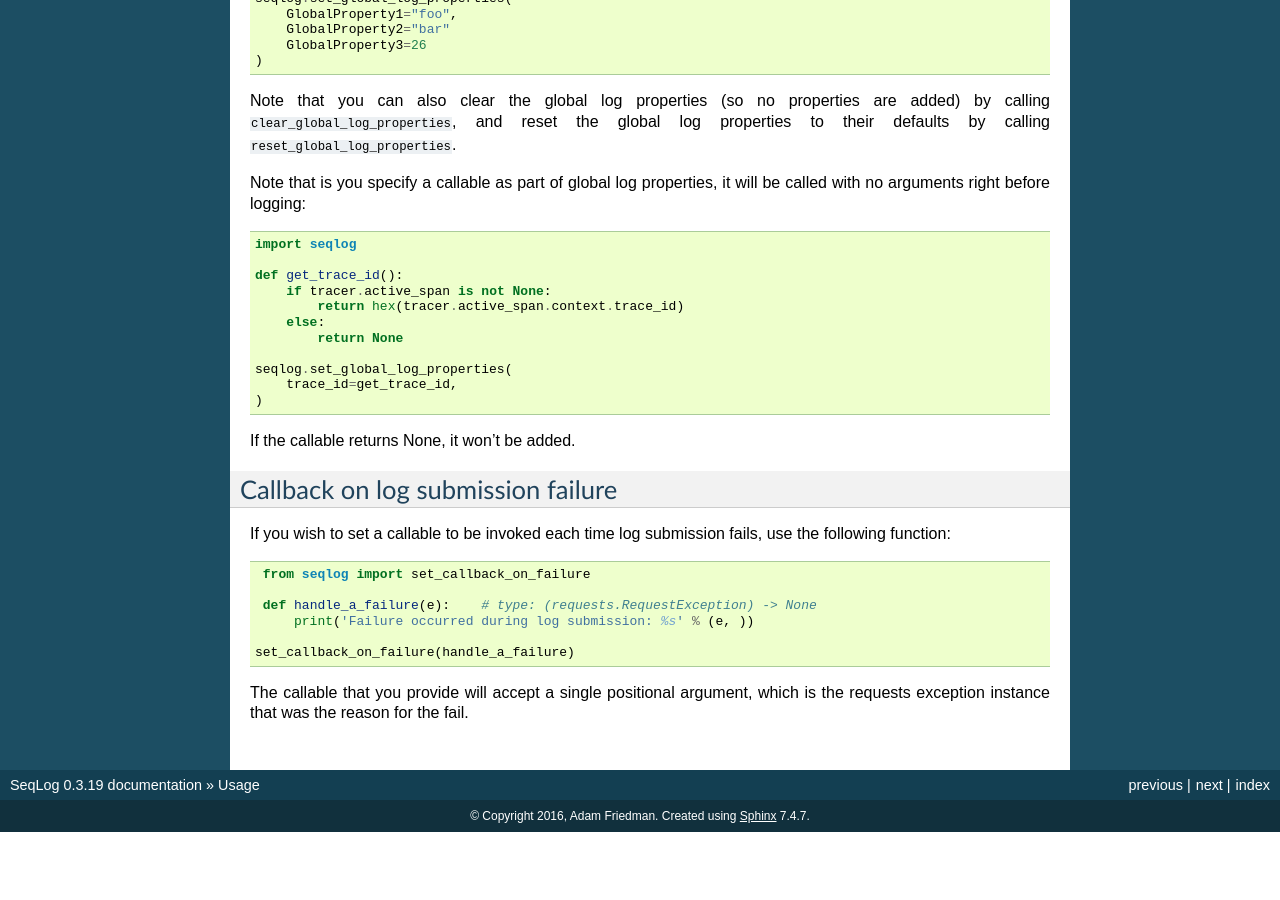
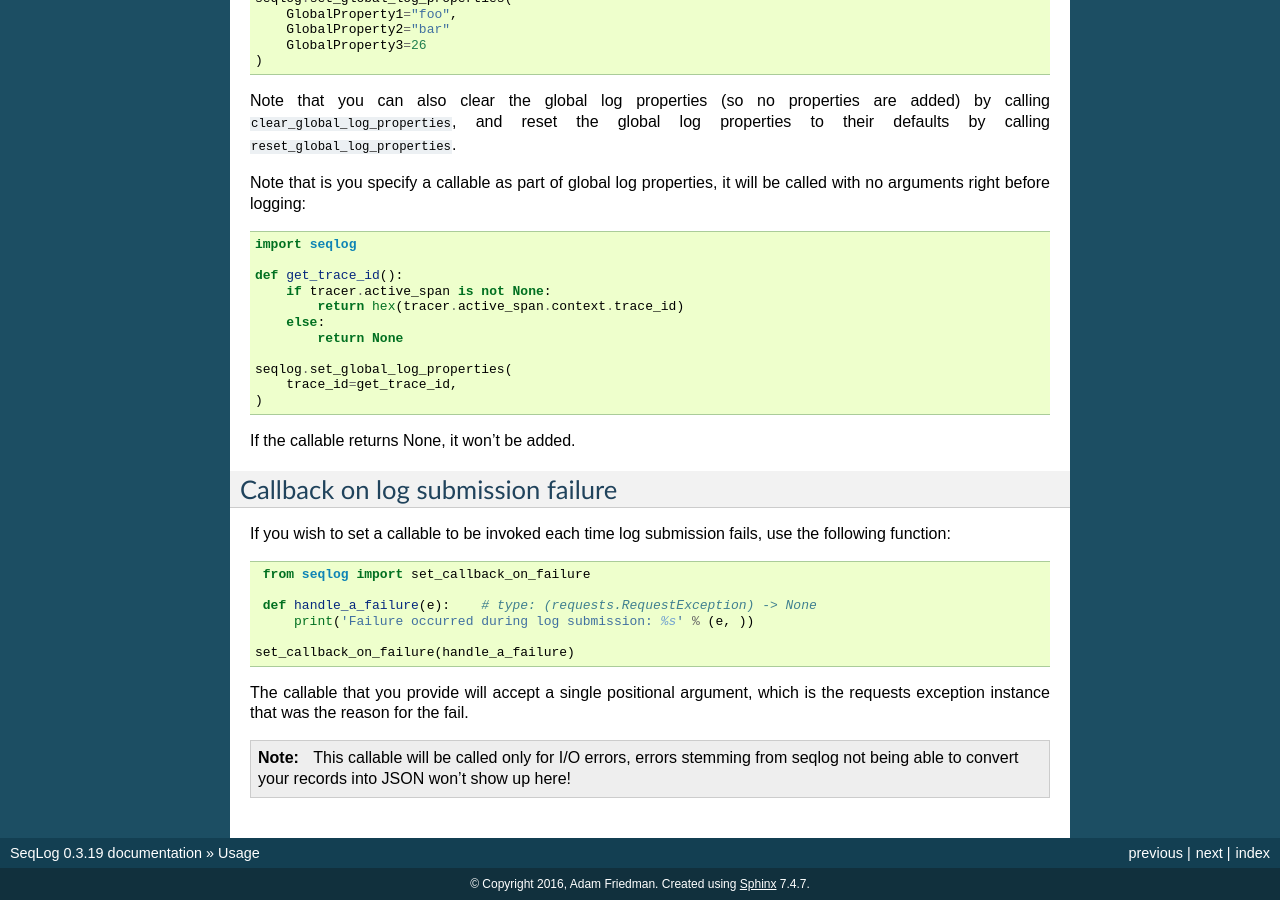
Before and after one commit to tintoy/seqlog, a Sphinx documentation site: the page built from docs/usage.rst, in a window 1280 px wide and 900 px high, scrolled down 2765 px. Built offline with Sphinx 7.4.7, drawn with Linux system fonts in a browser that asks for light colours; before the commit the page ends 3597 px from its top, so only the background shows below that.

Commit message:
add type of the call and fix the docs

```diff
--- a/docs/usage.rst
+++ b/docs/usage.rst
@@ -206,3 +206,7 @@ use the following function:
 
 The callable that you provide will accept a single positional argument,
 which is the requests exception instance that was the reason for the fail.
+
+.. note:: This callable will be called only for I/O errors, errors stemming
+          from seqlog not being able to convert your records into JSON won't
+          show up here!
```
Also changed, not shown: 1 other file.
